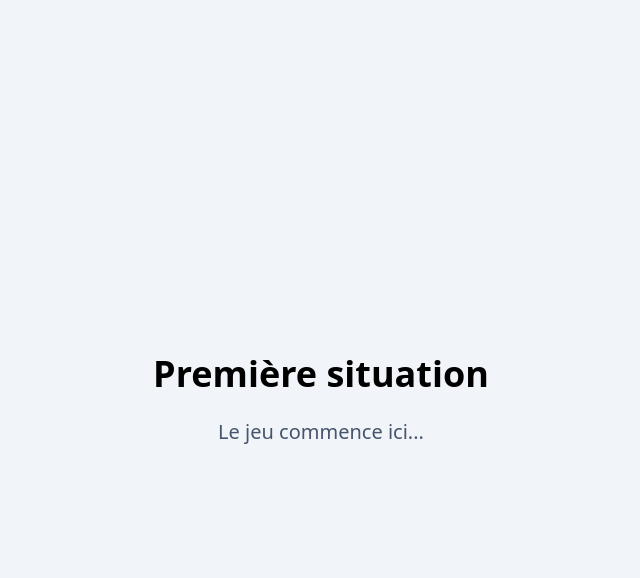
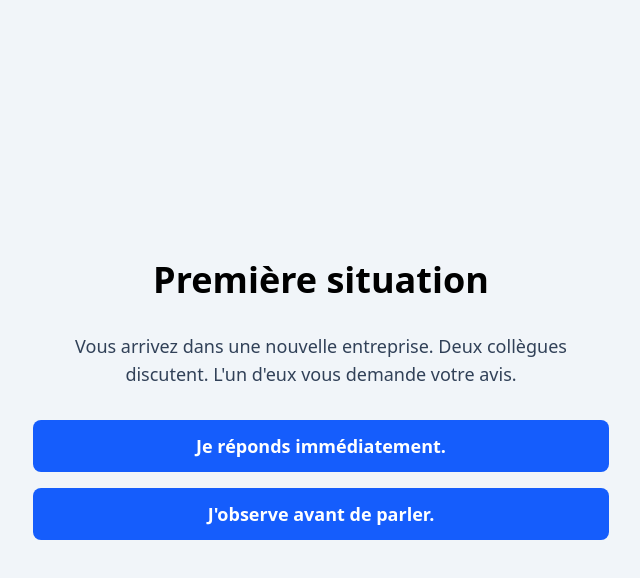
Before and after one commit to bupas860/mosaique, a React (Vite) app: page / in a window 1280 px wide. Both pictures are taken after a click on the button "Commencer". Shown: the top 578 px of the page, without its empty margins (319-959 px from the left). Built offline with nearby package versions, Linux system fonts and the light colour scheme.

Commit message:
feat: display choices from situation data

```diff
--- /dev/null
+++ b/src/data/firstSituation.ts
@@ -0,0 +1,19 @@
+export const firstSituation = {
+  id: "intro",
+
+  title: "Première situation",
+
+  text:
+    "Vous arrivez dans une nouvelle entreprise. Deux collègues discutent. L'un d'eux vous demande votre avis.",
+
+  choices: [
+    {
+      id: "a",
+      label: "Je réponds immédiatement.",
+    },
+    {
+      id: "b",
+      label: "J'observe avant de parler.",
+    },
+  ],
+};
--- a/src/pages/GamePage.tsx
+++ b/src/pages/GamePage.tsx
@@ -1,17 +1,26 @@
+import Button from "../components/Button";
 import Screen from "../components/Screen";
-import { firstSituation } from "../data/demo";
+import { firstSituation } from "../data/firstSituation";
 
 export default function GamePage() {
   return (
     <Screen>
-      <div className="space-y-6 text-center">
+      <div className="mx-auto max-w-xl space-y-8 text-center">
         <h1 className="text-4xl font-bold">
           {firstSituation.title}
         </h1>
 
-        <p className="text-xl text-slate-600">
+        <p className="text-lg text-slate-700">
           {firstSituation.text}
         </p>
+
+        <div className="flex flex-col gap-4">
+          {firstSituation.choices.map((choice) => (
+            <Button key={choice.id}>
+              {choice.label}
+            </Button>
+          ))}
+        </div>
       </div>
     </Screen>
   );
```
